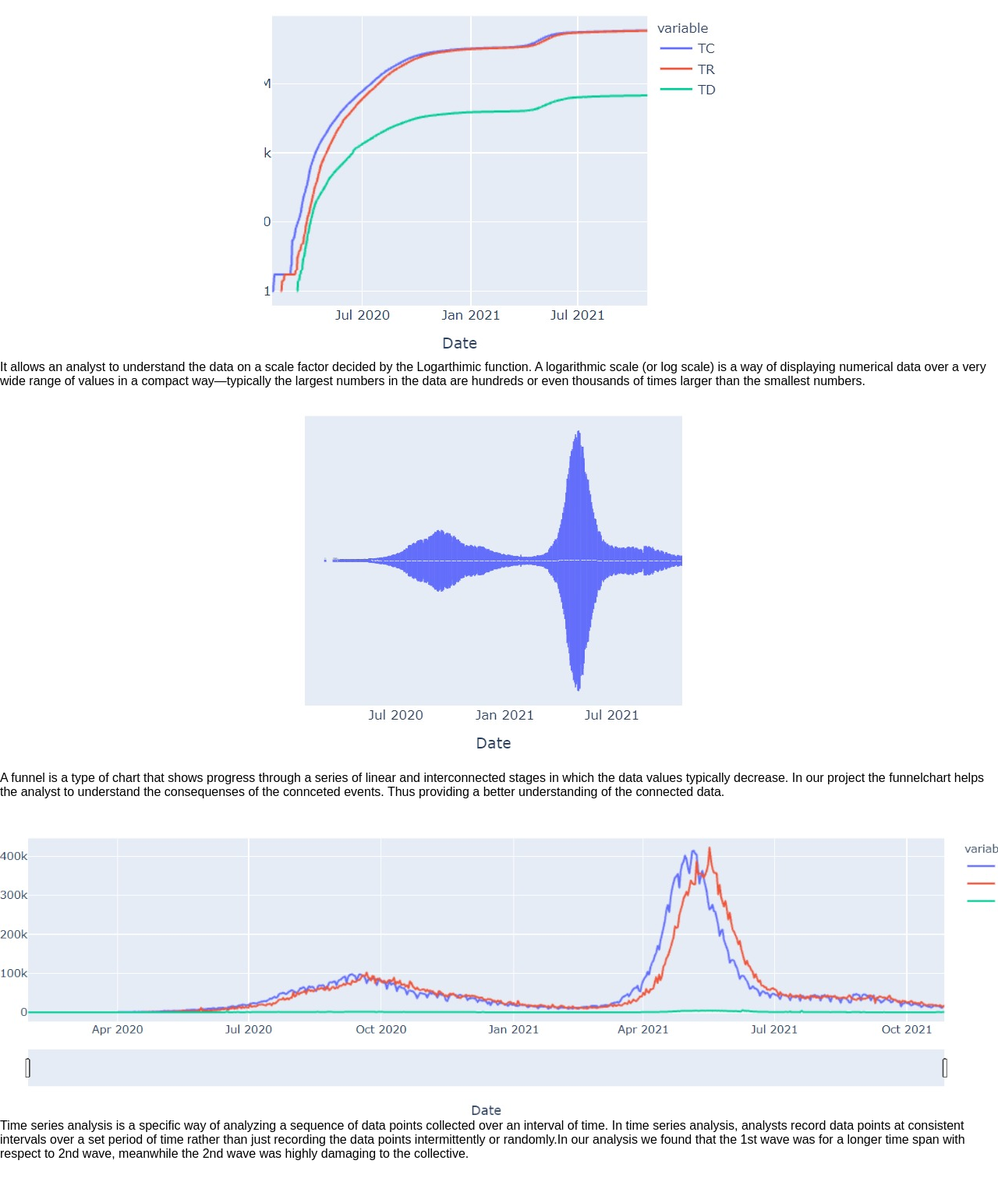
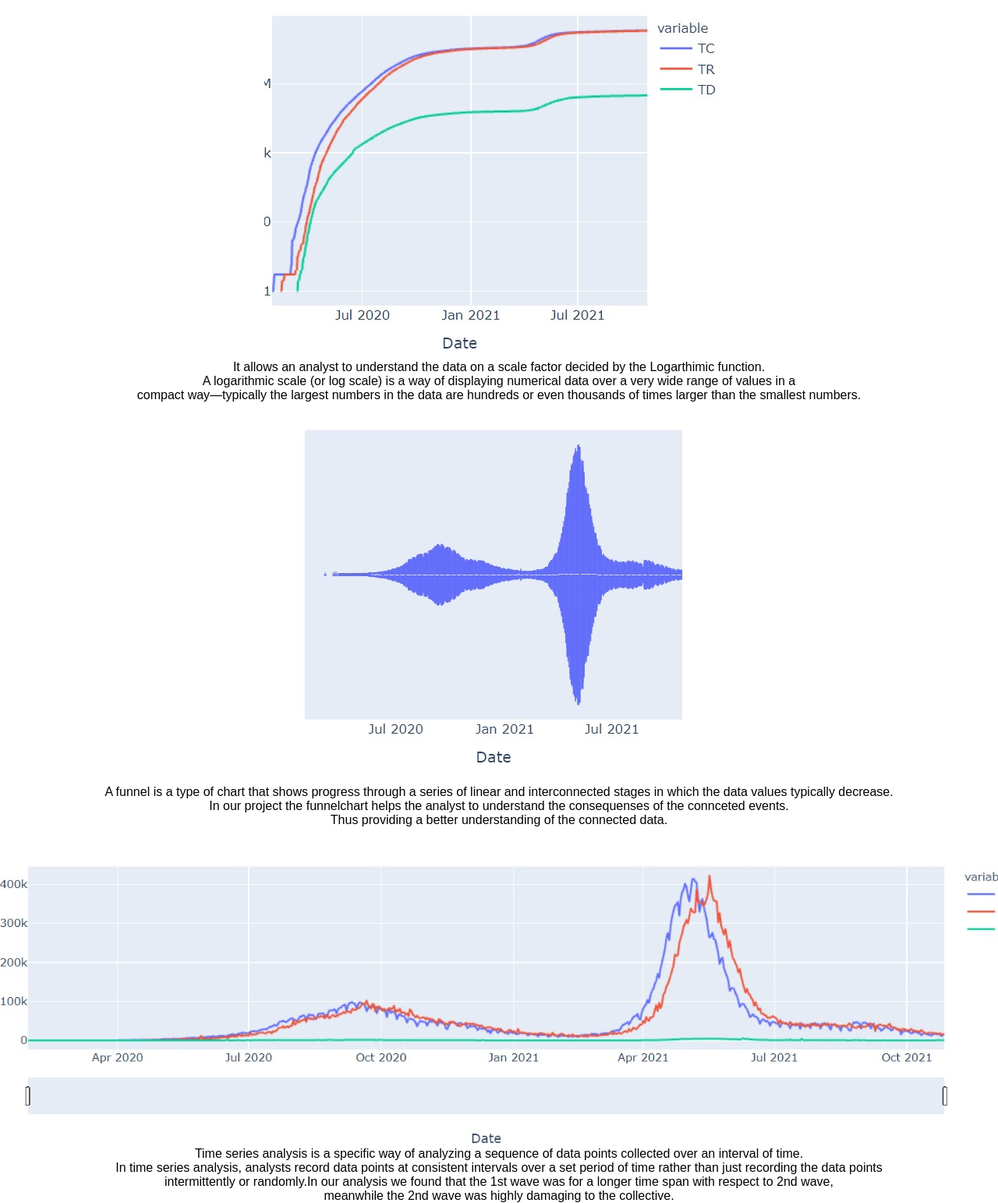
Before and after one commit to Wittypanda/Mini_final, a Flask app: page /Analytics in a window 1280 px wide. Shown: the part 70-1613 px from the top of the page at 78% size. Before the commit the page ends 1558 px from the top, so only its background shows below. Run offline with Flask 2, Linux system fonts and the light colour scheme.

Commit message:
Temporary Changes

```diff
--- a/Run.py
+++ b/Run.py
@@ -3,7 +3,7 @@ import pandas as pd
 import json
 import plotly
 import plotly.express as px
-import plotly.graph_objects as go
+# import plotly.graph_objects as go
 
 
 # from application import app
@@ -54,11 +54,11 @@ def index():
     fig.update_geos(fitbounds="locations", visible=False)
 
 
-    # fig1 = px.line(data_frame=df,x='Date',y=['DC','DR','DD'], title='Covid cases India')
-    fig1 = px.line(data_frame=df,x='Date' ,y=['DC','DR','DD'],title='Daily Cases India',)
+    # fig1 = px.line(data_frame=df,x='Date',y=['Daily Deaths','Daily Recovred','DD'], title='Covid cases India')
+    fig1 = px.line(data_frame=df,x='Date' ,y=['DC','DR','DD'],title='Daily Cases India')
     fig1.update_xaxes(rangeslider_visible=True)
     # fig.show()
-    fig2 = px.bar(data_frame=dff,x='State' ,y=['CNF'],title='Statewise comparison')
+    fig2 = px.bar(data_frame=dff,x='State' ,y=['CNF','ACT','RCV','DED'],title='Statewise comparison')
     fig3 = px.line(data_frame=df,x='Date',y=['TC','TR','TD'],title='Cumulative covid cases',log_y=True)
 
     fig4 = px.line(data_frame=df,x='Date',y=['TC','TR','TD'],title='Cummilative Cases India')
@@ -92,7 +92,7 @@ def index():
 
 
 
-    return render_template('whatever.html',title='India',graph0JSON = graph0JSON,graph1JSON = graph1JSON,graph2JSON=graph2JSON,graph3JSON=graph3JSON,graph4JSON = graph4JSON,graph5JSON = graph5JSON,graph6JSON = graph6JSON)
+    return render_template('exten.html',title='India',graph0JSON = graph0JSON,graph1JSON = graph1JSON,graph2JSON=graph2JSON,graph3JSON=graph3JSON,graph4JSON = graph4JSON,graph5JSON = graph5JSON,graph6JSON = graph6JSON)
     # return render_template('horizontal.html')
 
 
@@ -102,8 +102,8 @@ if __name__ == "__main__":
 
 
 
-# fig_4 = px.bar(data_frame=df,x='Date',y='DC',template='plotly_dark',title='Daily cases comparison on preceding day parameters')
-    # fig_5 = px.funnel(data_frame=df,x='Date',y='DR',template='plotly_dark',title='Daily recovery comparison on preceding day parameters')
+# fig_4 = px.bar(data_frame=df,x='Date',y='Daily Deaths',template='plotly_dark',title='Daily cases comparison on preceding day parameters')
+    # fig_5 = px.funnel(data_frame=df,x='Date',y='Daily Recovred',template='plotly_dark',title='Daily recovery comparison on preceding day parameters')
     # fig_6 = px.funnel(data_frame=df,x='Date',y='DD',template='plotly_dark',title='Daily death comparison on preceding day parameters')
 
 
--- a/templates/Analytics.html
+++ b/templates/Analytics.html
@@ -39,19 +39,29 @@
            </div>
         </div>
      </header>
+     <div class="card" style="">
+      <center><img src="/static/logarithmic.jpeg" class="card-img-top" alt="..."></center>
+      <div class="card-body">
+        <p class="card-text">
+           <p style="text-align: center;">It allows an analyst to understand the data on a scale factor decided by the Logarthimic function.
+              <br> A logarithmic scale (or log scale) is a way of displaying numerical data over a very wide range of values in a <br>compact way—typically the largest numbers in the data are hundreds or even thousands of times larger than the smallest numbers.</p>
+      </div>
+    </div>
 
-     <figure class="figure">
-        <center><img src="static/logarithmic.jpeg" class="figure-img img-fluid rounded" alt="..."></center>
-        <figcaption class="figure-caption text-end">It allows an analyst to understand the data on a scale factor decided by the Logarthimic function. A logarithmic scale (or log scale) is a way of displaying numerical data over a very wide range of values in a compact way—typically the largest numbers in the data are hundreds or even thousands of times larger than the smallest numbers. </figcaption>
-      </figure>
+    <div class="card" style="">
+      <center><img src="/static/funnel.jpeg" class="card-img-top" alt="..."></center>
+      <div class="card-body">
+        <p class="card-text">
+         <p style="text-align: center;">A funnel is a type of chart that shows progress through a series of linear and interconnected stages in which the data values typically decrease. <br>In our project the funnelchart helps the analyst to understand the consequenses of the connceted events.<br> Thus providing a better understanding of the connected data.</p>
+      </div>
+    </div>
 
-      <figure class="figure">
-        <center><img src="static/funnel.jpeg" class="figure-img img-fluid rounded" alt="..."></center>
-        <figcaption class="figure-caption text-end">A funnel is a type of chart that shows progress through a series of linear and interconnected stages in which the data values typically decrease. In our project the funnelchart helps the analyst to understand the consequenses of the connceted events. Thus providing a better understanding of the connected data.</figcaption>
-      </figure>
+    <div class="card" style="">
+      <center><img src="/static/time series.jpeg" class="card-img-top" alt="..."></center>
+      <div class="card-body">
+        <p class="card-text">
+         <p style="text-align: center;">Time series analysis is a specific way of analyzing a sequence of data points collected over an interval of time.<br>In time series analysis, analysts record data points at consistent intervals over a set period of time rather than just recording the data points<br> intermittently or randomly.In our analysis we found that the 1st wave was for a longer time span with respect to 2nd wave,<br> meanwhile the 2nd wave was highly damaging to the collective.</p>
+      </div>
+    </div>
 
-      <figure class="figure">
-       <center> <img src="static/time series.jpeg" class="figure-img img-fluid rounded" alt="..."></center>
-        <figcaption class="figure-caption text-end">Time series analysis is a specific way of analyzing a sequence of data points collected over an interval of time. In time series analysis, analysts record data points at consistent intervals over a set period of time rather than just recording the data points intermittently or randomly.In our analysis we found that the 1st wave was for a longer time span with respect to 2nd wave, meanwhile the 2nd wave was highly damaging to the collective.</figcaption>
-      </figure>
 </body>
--- a/templates/index.html
+++ b/templates/index.html
@@ -38,6 +38,8 @@
        </div>
     </div>
  </header>
+
+
 
 
 
```
Also changed, not shown: templates/about.html (+5 -5 lines), templates/exten.html (renamed from templates/whatever.html, +9 -9 lines).
